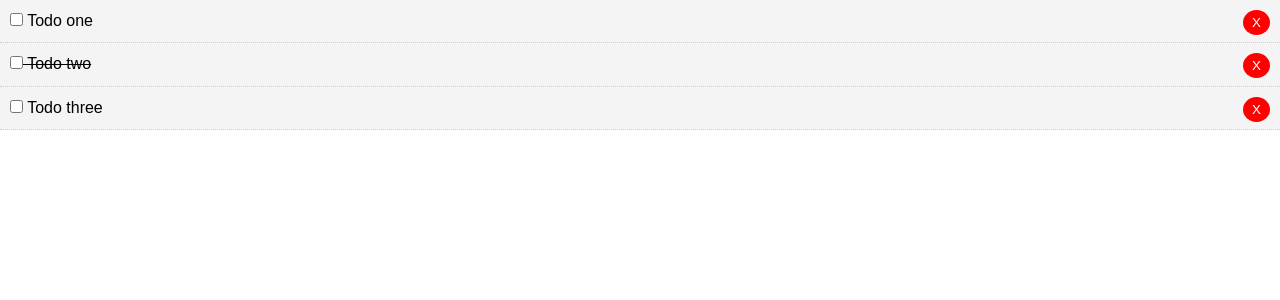
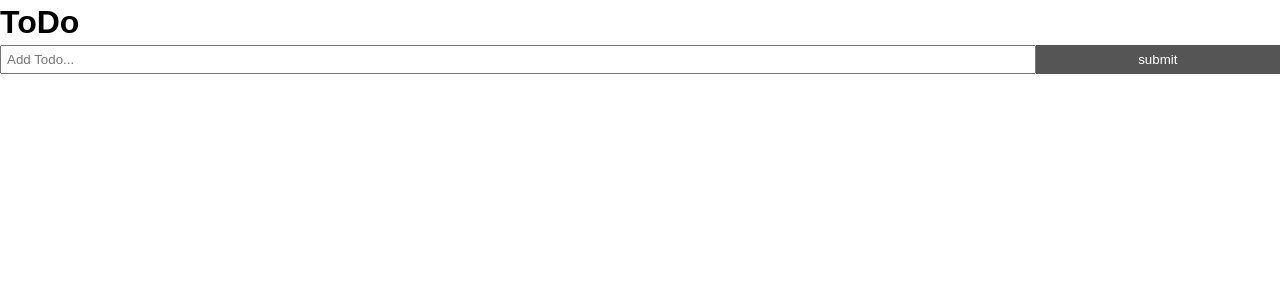
Before and after one commit to semariah/vue-todo, a Vue app: page / in a window 1280 px wide. Shown: the top 300 px of the page. Built offline with nearby package versions, Linux system fonts and the light colour scheme.

Commit message:
create the Header and AddTodo  components, create the addTodo method in AddTodo to fire off the signal of adding a new item that will be attached through v-on directive in App.vue to complete the final step

```diff
--- a/package.json
+++ b/package.json
@@ -8,7 +8,9 @@
     "lint": "vue-cli-service lint"
   },
   "dependencies": {
+    "axios": "^0.19.0",
     "core-js": "^3.1.2",
+    "uuid": "^3.3.3",
     "vue": "^2.6.10"
   },
   "devDependencies": {
--- a/src/App.vue
+++ b/src/App.vue
@@ -1,37 +1,42 @@
 <template>
   <div id="app">
-    <Todos v-bind:todos="todos" />
+    <Header />
+    <Todos v-bind:todos="todos" v-on:del-todo="deleteTodo" />
+    <AddTodo v-on:add-todo="addTodo" />
   </div>
 </template>
 
 <script>
+import Header from "./components/layout/Header";
 import Todos from "./components/Todos";
+import AddTodo from "./components/AddTodo";
+import axios from "axios";
 
 export default {
   name: "app",
   components: {
-    Todos
+    Header,
+    Todos,
+    AddTodo
   },
   data() {
     return {
-      todos: [
-        {
-          id: 1,
-          title: "Todo one",
-          completed: false
-        },
-        {
-          id: 2,
-          title: "Todo two",
-          completed: true
-        },
-        {
-          id: 3,
-          title: "Todo three",
-          completed: false
-        }
-      ]
+      todos: []
     };
+  },
+  methods: {
+    deleteTodo(id) {
+      this.todos = this.todos.filter(todo => todo.id !== id);
+    },
+    addTodo(newTodo) {
+      this.todos = [...this.todos, newTodo];
+    },
+    created() {
+      axios
+        .get("https://jsonplaceholder.typicode.com/todos")
+        .then(res => (this.todos = res.data))
+        .catch(err => alert(err));
+    }
   }
 };
 </script>
@@ -55,6 +60,6 @@
   cursor: pointer;
 }
 .btn:hover {
-  background: #666;
+  background: #777;
 }
 </style>
--- /dev/null
+++ b/src/components/AddTodo.vue
@@ -0,0 +1,46 @@
+<template>
+  <div>
+    <form @submit="addTodo">
+      <input type="text" name="title" v-model="title" placeholder="Add Todo..." />
+      <input type="submit" value="submit" class="btn" />
+    </form>
+  </div>
+</template>
+<script>
+import uuid from "uuid";
+
+export default {
+  name: "AddTodo",
+  data() {
+    return {
+      title: ""
+    };
+  },
+  methods: {
+    addTodo(e) {
+      e.preventDefault();
+      const newTodo = {
+        id: uuid.v4(),
+        title: this.title,
+        completed: false
+      };
+      //send up to the parent
+      this.$emit("add-todo", newTodo);
+
+      this.title = "";
+    }
+  }
+};
+</script>
+<style scoped>
+form {
+  display: flex;
+}
+input[type="text"] {
+  flex: 10;
+  padding: 5px;
+}
+input[type="submit"] {
+  flex: 2;
+}
+</style>
--- a/src/components/TodoItem.vue
+++ b/src/components/TodoItem.vue
@@ -2,7 +2,7 @@
   <div class="todo-item" v-bind:class="{'is-complete':todo.completed}">
     <p>
       <input type="checkbox" v-on:change="markcomplete" />
-      <button class="del" @click="$emit">X</button>
+      <button class="del" @click="$emit('del-todo', todo.id)">X</button>
       {{todo.title}}
     </p>
   </div>
--- a/src/components/Todos.vue
+++ b/src/components/Todos.vue
@@ -1,7 +1,7 @@
 <template>
   <div>
     <div v-bind:key="todo.id" v-for="todo in todos">
-      <TodoItem v-bind:todo="todo" />
+      <TodoItem v-bind:todo="todo" v-on:del-todo="$emit('del-todo',todo.id)" />
     </div>
   </div>
 </template>
--- /dev/null
+++ b/src/components/layout/Header.vue
@@ -0,0 +1,12 @@
+<template>
+  <header>
+    <h1>ToDo</h1>
+  </header>
+</template>
+<script>
+export default {
+  name: "Header"
+};
+</script>
+<style scoped>
+</style>
```
Also changed, not shown: 1 other file (tests, documents, lock files or other folders).
